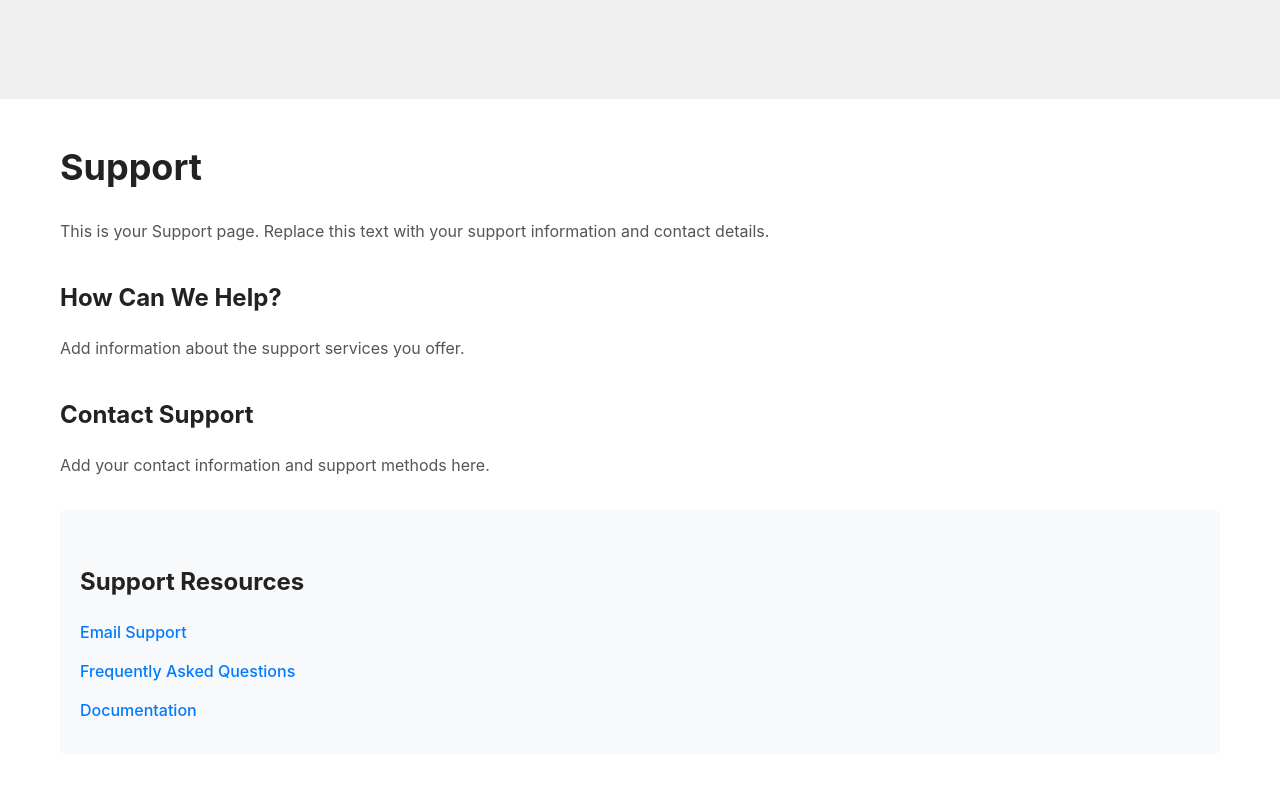
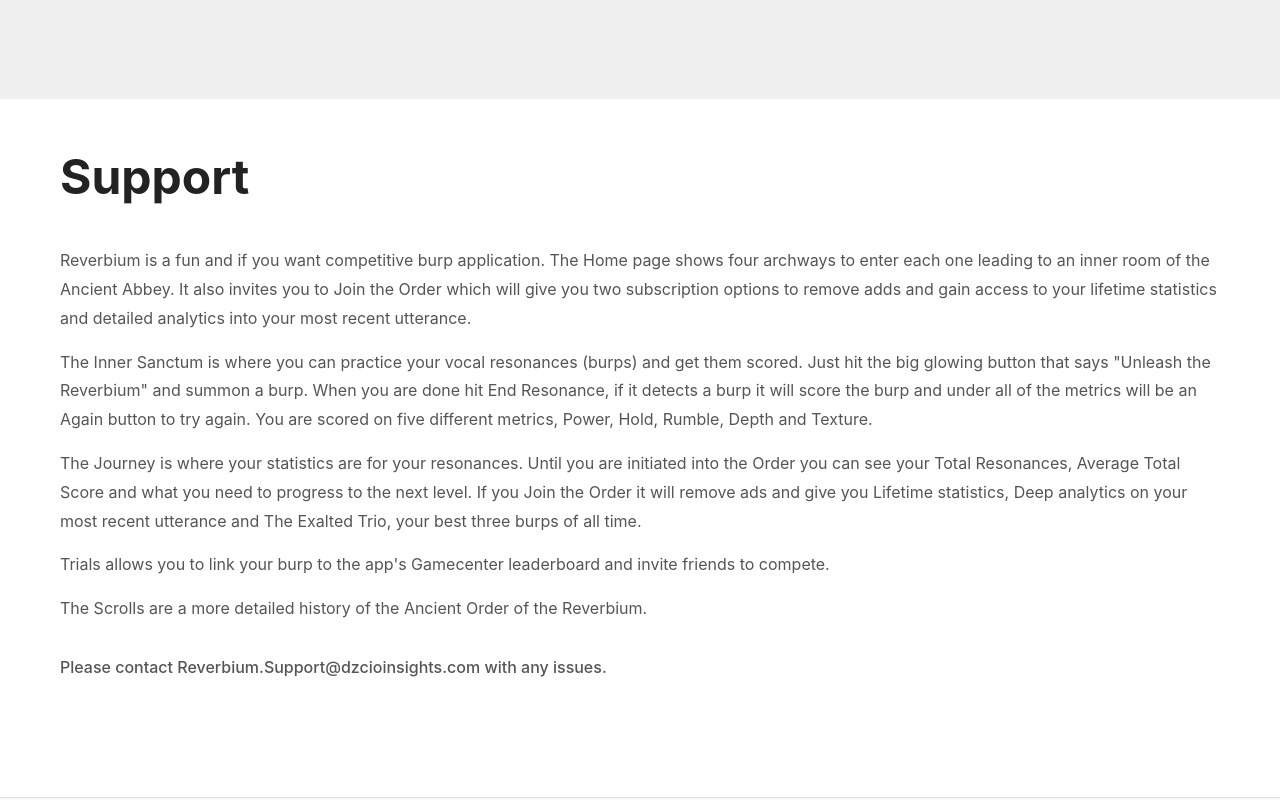
Before and after one commit to davidzodikoff/dzcioinsights, a plain HTML site: page support.html in a window 1280 px wide. Shown: the part 280-1080 px from the top of the page. Drawn offline with Linux system fonts and the light colour scheme.

Commit message:
Update support.html with Reverbium support information

```diff
--- a/support.html
+++ b/support.html
@@ -79,8 +79,9 @@
         }
 
         h1 {
-            font-size: 36px;
-            margin-bottom: 20px;
+            font-size: 48px;
+            font-weight: bold;
+            margin-bottom: 30px;
             color: #222;
         }
 
@@ -154,7 +155,7 @@
             }
 
             h1 {
-                font-size: 28px;
+                font-size: 36px;
             }
 
             .banner {
@@ -183,23 +184,17 @@
         <h1>Support</h1>
 
         <div class="content">
-            <!-- Add your support content here -->
-            <p>This is your Support page. Replace this text with your support information and contact details.</p>
+            <p>Reverbium is a fun and if you want competitive burp application. The Home page shows four archways to enter each one leading to an inner room of the Ancient Abbey. It also invites you to Join the Order which will give you two subscription options to remove adds and gain access to your lifetime statistics and detailed analytics into your most recent utterance.</p>
 
-            <h2>How Can We Help?</h2>
-            <p>Add information about the support services you offer.</p>
+            <p>The Inner Sanctum is where you can practice your vocal resonances (burps) and get them scored. Just hit the big glowing button that says "Unleash the Reverbium" and summon a burp. When you are done hit End Resonance, if it detects a burp it will score the burp and under all of the metrics will be an Again button to try again. You are scored on five different metrics, Power, Hold, Rumble, Depth and Texture.</p>
 
-            <h2>Contact Support</h2>
-            <p>Add your contact information and support methods here.</p>
+            <p>The Journey is where your statistics are for your resonances. Until you are initiated into the Order you can see your Total Resonances, Average Total Score and what you need to progress to the next level. If you Join the Order it will remove ads and give you Lifetime statistics, Deep analytics on your most recent utterance and The Exalted Trio, your best three burps of all time.</p>
 
-            <div class="support-links">
-                <h2>Support Resources</h2>
-                <ul>
-                    <li><a href="mailto:support@example.com">Email Support</a></li>
-                    <li><a href="https://example.com/faq">Frequently Asked Questions</a></li>
-                    <li><a href="https://example.com/documentation">Documentation</a></li>
-                </ul>
-            </div>
+            <p>Trials allows you to link your burp to the app's Gamecenter leaderboard and invite friends to compete.</p>
+
+            <p>The Scrolls are a more detailed history of the Ancient Order of the Reverbium.</p>
+
+            <p style="margin-top: 30px; font-weight: 500;">Please contact Reverbium.Support@dzcioinsights.com with any issues.</p>
         </div>
     </div>
 
```
